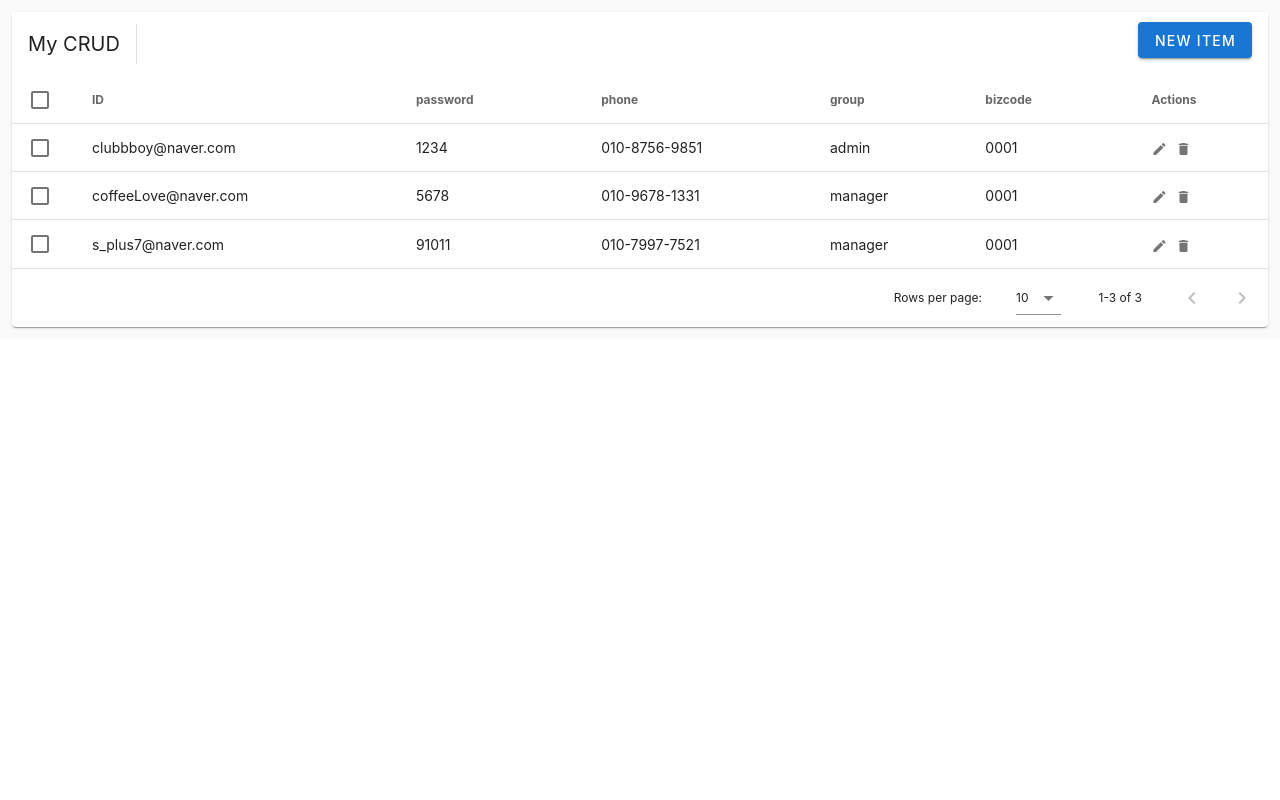
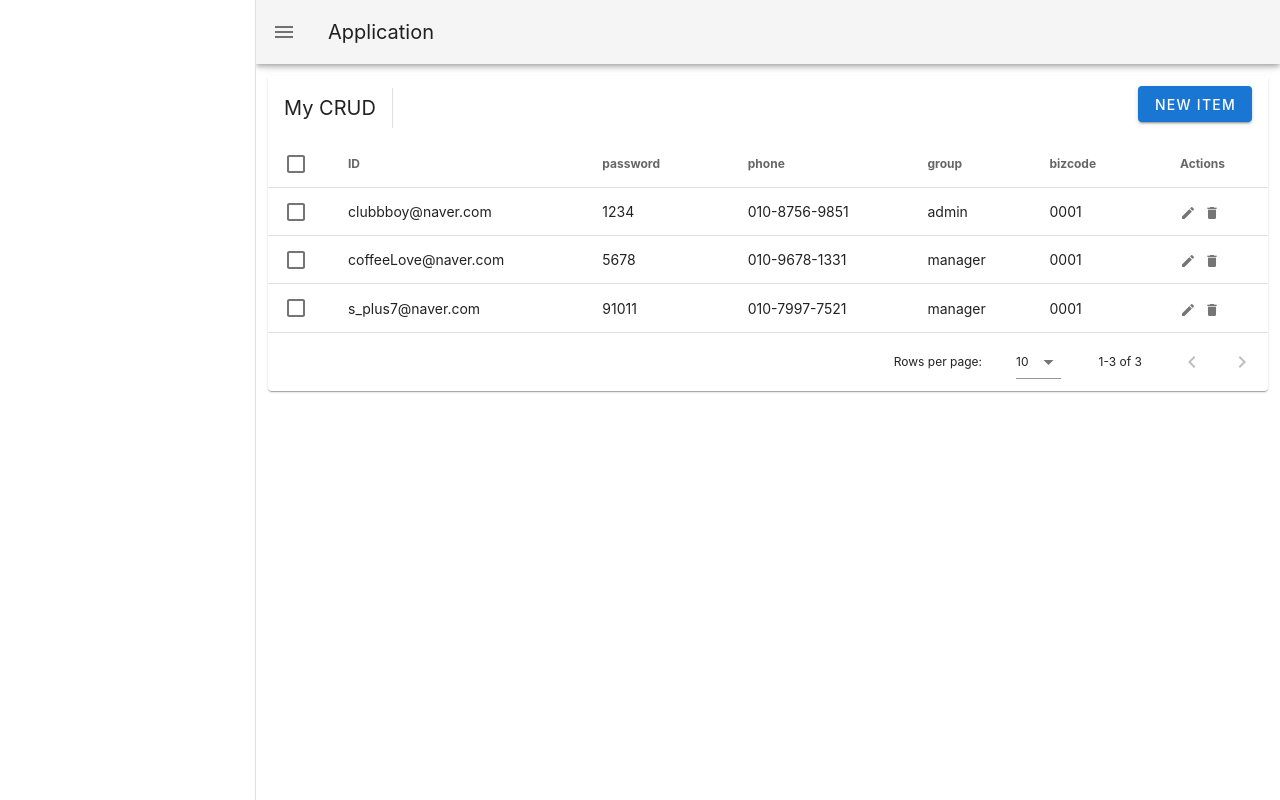
Before and after one commit to yoojisoo/YSY_smartPOS, a Vue app in the folder src/vue2-front-ysy/: page / in a window 1280 px wide. Built offline with nearby package versions, Linux system fonts and the light colour scheme; a web font is replaced by a local one.

Commit message:
관리자 레이아웃 안에 그리드 삽입

```diff
--- /dev/null
+++ b/src/vue2-front-ysy/src/components/admin/adminLayoutBase.vue
@@ -0,0 +1,33 @@
+<template>
+  <v-app id="inspire">
+    <v-navigation-drawer
+      v-model="drawer"
+      app
+    >
+    </v-navigation-drawer>
+
+    <v-app-bar app>
+      <v-app-bar-nav-icon @click="drawer = !drawer"></v-app-bar-nav-icon>
+      <v-toolbar-title>Application</v-toolbar-title>
+    </v-app-bar>
+
+    <v-main>
+        <userGrid />
+    </v-main>
+  </v-app>
+</template>
+
+<script>
+import userGrid from '../../components/admin/ysyGrid.vue'
+
+  export default {
+    name: 'admin-base',
+    data: () => ({
+      drawer: null,
+    }),
+    components: {
+      userGrid
+    }
+
+  }
+</script>
--- a/src/vue2-front-ysy/src/components/common/ysyGrid.vue
+++ b/src/vue2-front-ysy/src/components/admin/ysyGrid.vue
@@ -174,7 +174,7 @@
 
 <script>
   export default {
-    name: 'admin-data-table',
+    name: 'admin-user-grid',
     data: () => ({
       singleSelect: false,
       selected: [],
--- a/src/vue2-front-ysy/src/views/contents/admin.vue
+++ b/src/vue2-front-ysy/src/views/contents/admin.vue
@@ -1,18 +1,19 @@
 <template>
-  <v-container>
-      <userGrid/>
-  </v-container>
+    <v-app>
+        <base2 />
+    </v-app>
 </template>
 
 <script>
-import userGrid from '../../components/common/ysyGrid.vue'
+// import userGrid from '../../components/admin/ysyGrid.vue'
+import base2 from '../../components/admin/adminLayoutBase.vue'
 export default {
     name: 'admin-view',
     created(){
         console.log(1234);
     },
     components: {
-        userGrid
+        base2,
     }
 }
 </script>
```
